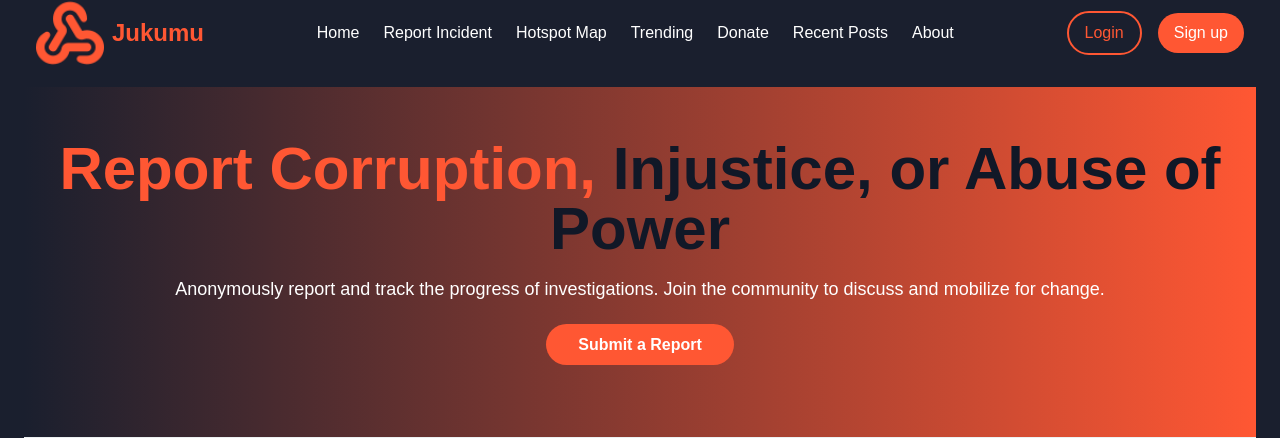
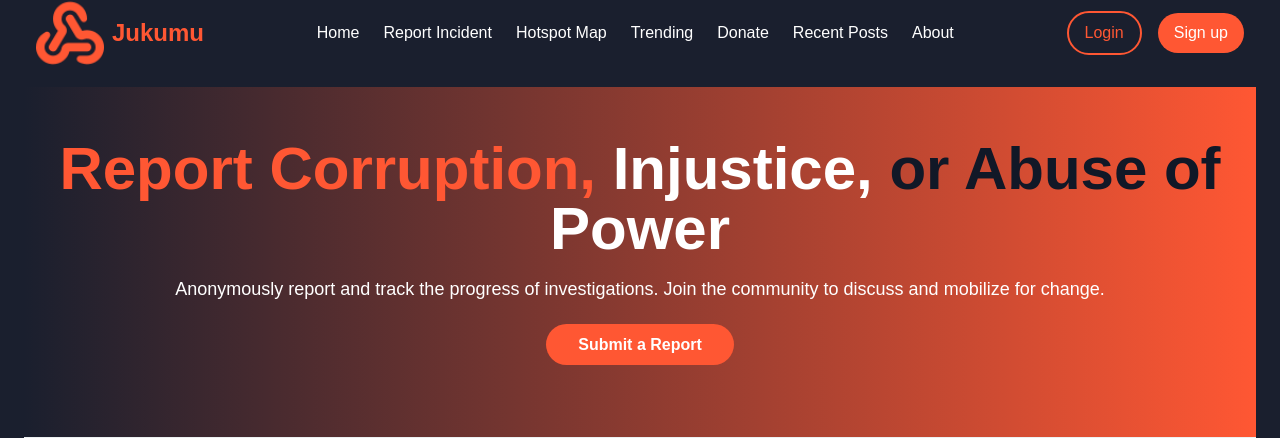
Before and after one commit to veranyagaka/uwezo, a Django app: page / in a window 1280 px wide. Shown: the part 21-459 px from the top of the page. Run offline with Django 4.2, Linux system fonts and the light colour scheme; style sheets or scripts are compiled from the project's sources; some libraries are stand-ins or nearby versions.

Commit message:
merging readme

```diff
--- a/uwezo/templates/index.html
+++ b/uwezo/templates/index.html
@@ -94,7 +94,7 @@
     <main class="pt-20">
         <section class="hero bg-gradient-to-r from-xiketic to-jukumu-orange text-white py-20">
             <div class="container mx-auto px-4">
-                <h1 class="text-4xl md:text-6xl font-bold mb-4 text-gray-900"><span class="text-jukumu-orange">Report Corruption, </span>Injustice, or Abuse of Power</h1>
+                <h1 class="text-4xl md:text-6xl font-bold mb-4 text-gray-900"><span class="text-jukumu-orange">Report Corruption, </span><span class="text-white">Injustice,</span> or Abuse of <span  class="text-white">Power</span></h1>
                 <p class="text-xl mb-8">Anonymously report and track the progress of investigations. Join the community to discuss and mobilize for change.</p>
                 <a href="#" data-bs-toggle="modal" data-bs-target="#loginModal" class="bg-jukumu-orange text-white px-8 py-3 rounded-full font-semibold hover:bg-opacity-90 transition-all duration-300">Submit a Report</a>
             </div>
```
